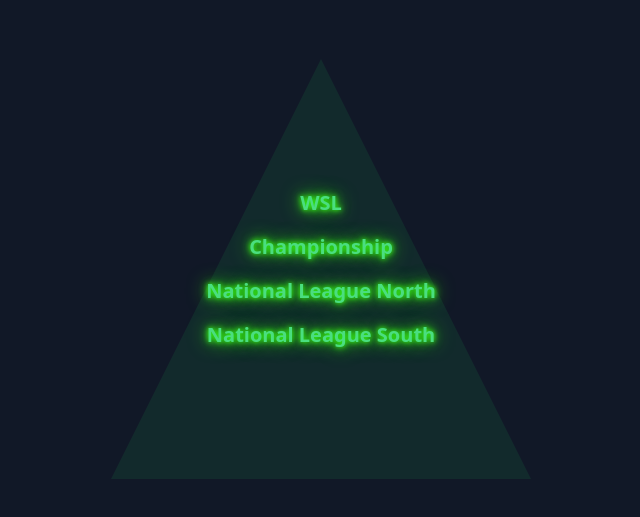
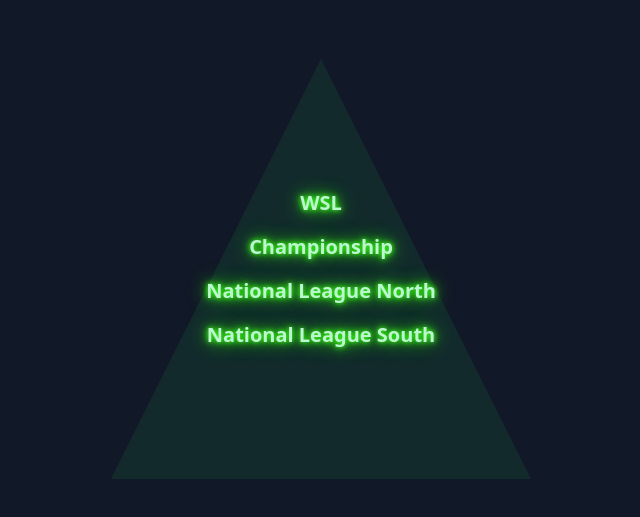
Before and after one commit to jhickey011/the-pyramid-page, a Next.js app: page / in a window 1280 px wide. Shown: the part 131-648 px from the top of the page, without its empty margins (319-959 px from the left). Built offline with nearby package versions, Linux system fonts and the light colour scheme.

Commit message:
Update globals.css

```diff
--- a/app/globals.css
+++ b/app/globals.css
@@ -11,5 +11,5 @@
 
 
 body {
-  @apply bg-gray-900 text-green-400;
+  @apply bg-gray-900 text-green-200;
 }
```
